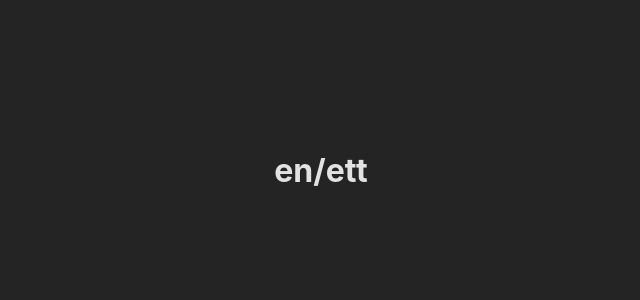
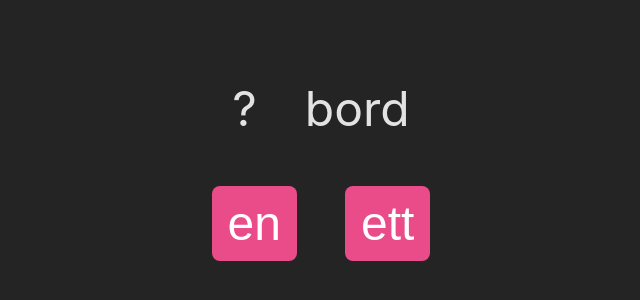
Before and after one commit to simake/en-ett, a React (Vite) app: page / in a window 1280 px wide. Shown: the part 230-530 px from the top of the page, without its empty margins (319-959 px from the left). Built offline with nearby package versions, Linux system fonts and the light colour scheme.

Commit message:
Add some basic functionality

```diff
--- /dev/null
+++ b/assets/vocabs.json
@@ -0,0 +1,6 @@
+[
+  { "word": "boll", "article": "en" },
+  { "word": "stol", "article": "en" },
+  { "word": "bord", "article": "ett" },
+  { "word": "äpple", "article": "ett" }
+]
--- a/src/App.css
+++ b/src/App.css
@@ -4,3 +4,42 @@
   padding: 2rem;
   text-align: center;
 }
+
+.VocabQuiz {
+  display: flex;
+  flex-direction: column;
+  gap: 3em;
+}
+
+.word {
+  display: flex;
+  justify-content: center;
+  gap: 1em;
+
+  font-size: 3em;
+}
+
+.buttons {
+  display: flex;
+  justify-content: center;
+  gap: 3em;
+}
+
+button {
+  background-color: #ea4c89;
+  border-style: none;
+
+  padding: 10px 16px;
+  border-radius: 8px;
+
+  font-size: 3em;
+  color: #ffffff;
+
+  cursor: pointer;
+  user-select: none;
+}
+
+button:hover,
+button:active {
+  background-color: #f082ac;
+}
--- a/src/App.tsx
+++ b/src/App.tsx
@@ -1,11 +1,63 @@
+import { useCallback, useEffect, useMemo, useState } from 'react';
 import './App.css';
 
-function App() {
+interface Vocab {
+  word: string;
+  article: 'en' | 'ett';
+}
+
+async function getVocabs(): Promise<Vocab[]> {
+  const response = await fetch('assets/vocabs.json');
+  return await response.json();
+}
+
+interface VocabQuizProps {
+  vocab: Vocab;
+}
+
+function VocabQuiz({ vocab }: VocabQuizProps) {
+  const [feedback, setFeedback] = useState<boolean | undefined>();
+
+  const onEnClick = useCallback(() => {
+    setFeedback(vocab.article === 'en');
+  }, []);
+
+  const onEttClick = useCallback(() => {
+    setFeedback(vocab.article === 'ett');
+  }, []);
+
   return (
-    <div className="App">
-      <h1>en/ett</h1>
+    <div className="VocabQuiz">
+      <div className="word">
+        <span>?</span>
+        <span>{vocab.word}</span>
+      </div>
+      <div className="buttons">
+        <button onClick={onEnClick}>en</button>
+        <button onClick={onEttClick}>ett</button>
+      </div>
+      {feedback !== undefined && (
+        <div className="feedback">{feedback ? 'Correct' : 'Wrong'}</div>
+      )}
     </div>
   );
 }
 
+function App() {
+  const [vocabs, setVocabs] = useState<Vocab[]>([]);
+  const [vocabIndex, setVocabIndex] = useState(0);
+
+  const shuffledVocabs = useMemo(
+    () => vocabs.sort(() => 0.5 - Math.random()),
+    [vocabs]
+  );
+  const vocab = shuffledVocabs[vocabIndex];
+
+  useEffect(() => {
+    getVocabs().then((x) => setVocabs(x));
+  }, []);
+
+  return <div className="App">{vocab && <VocabQuiz vocab={vocab} />}</div>;
+}
+
 export default App;
```
